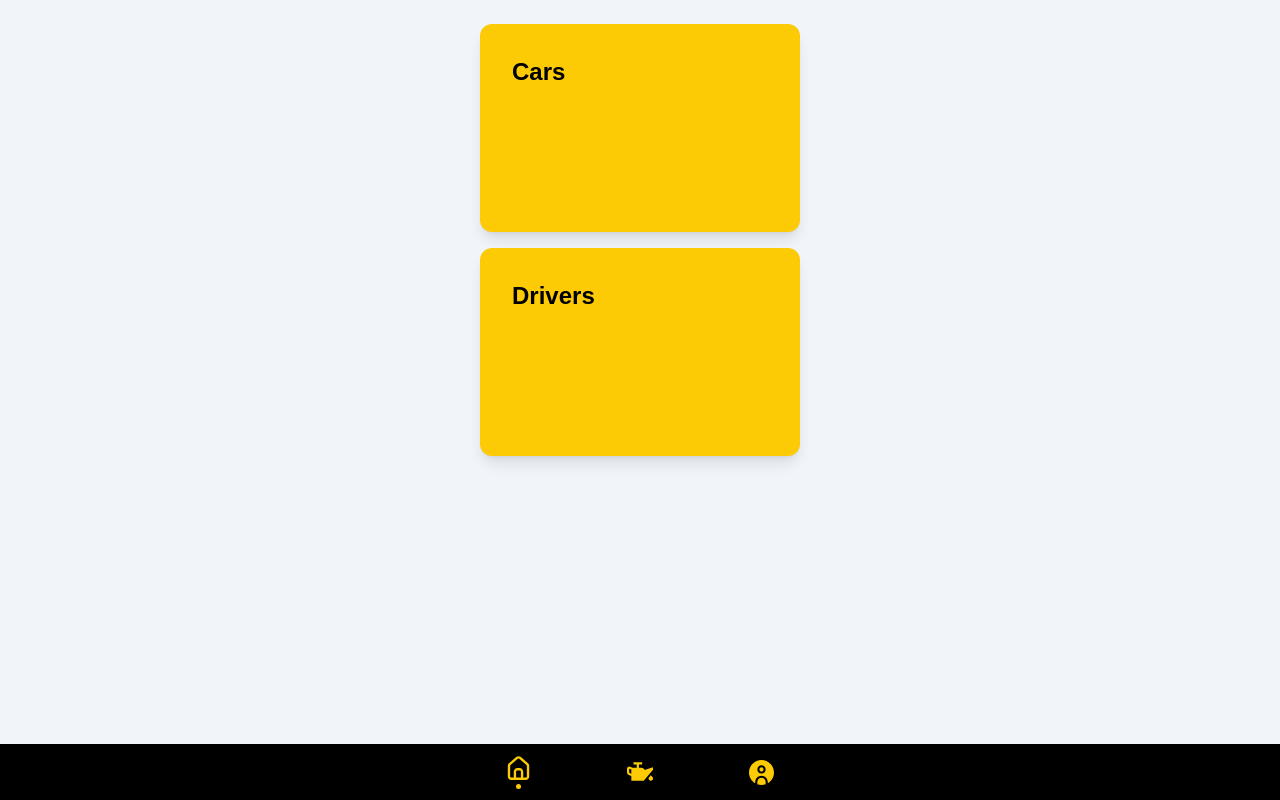
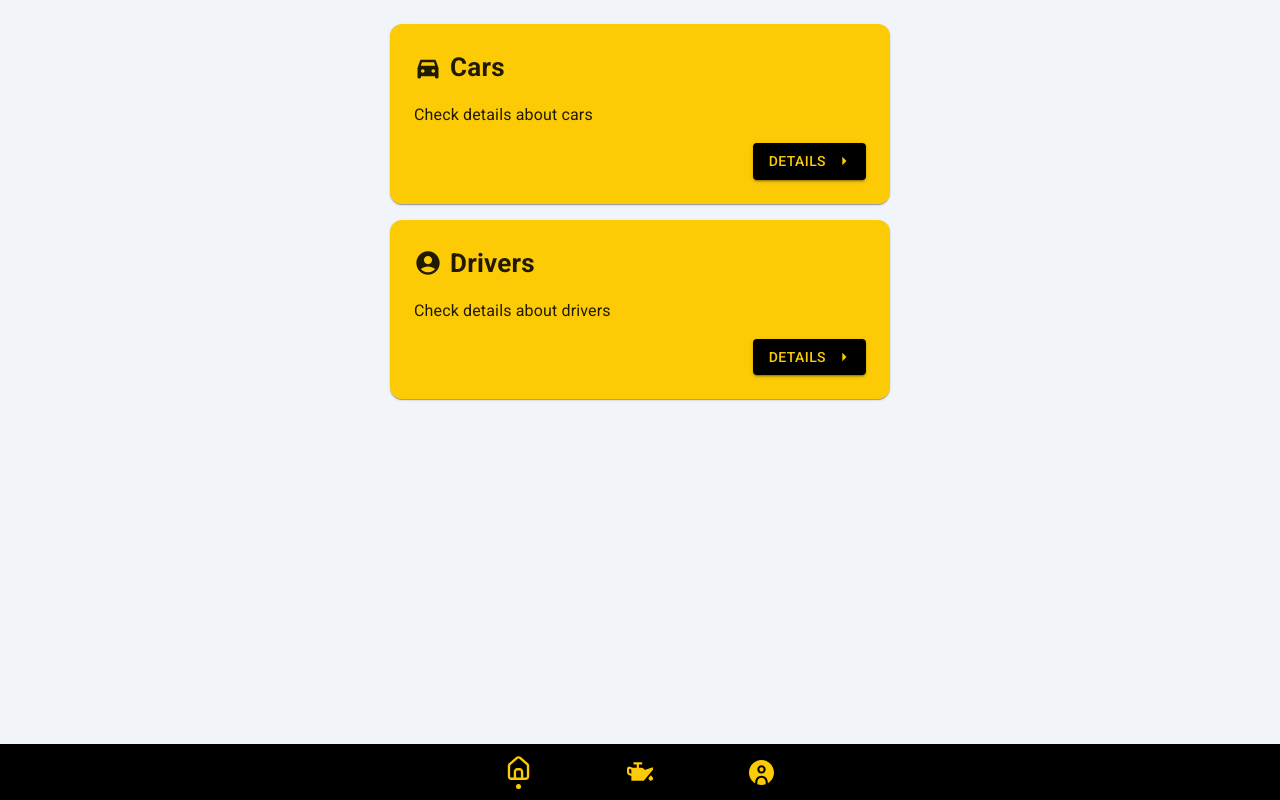
Before and after one commit to KaungHtetMon29/TaxiOwnerProject, a Next.js app: page / in a window 1280 px wide. Built offline with nearby package versions, Linux system fonts and the light colour scheme.

Commit message:
MUI test

```diff
--- a/package.json
+++ b/package.json
@@ -9,6 +9,10 @@
     "lint": "next lint"
   },
   "dependencies": {
+    "@emotion/react": "^11.11.3",
+    "@emotion/styled": "^11.11.0",
+    "@mui/icons-material": "^5.15.2",
+    "@mui/material": "^5.15.2",
     "next": "14.0.1",
     "react": "^18",
     "react-dom": "^18",
--- a/src/components/card/Card.tsx
+++ b/src/components/card/Card.tsx
@@ -1,13 +1,77 @@
 import Link from "next/link";
+import ArrowRightIcon from "@mui/icons-material/ArrowRight";
+import {
+  Box,
+  Button,
+  CardActions,
+  CardContent,
+  CardHeader,
+  IconButton,
+  Card as MUICard,
+  Typography,
+} from "@mui/material";
+import { theme } from "@/pages/_app";
 
-function Cardframe(props: { children: React.ReactNode; path: string }) {
+function Cardframe(props: {
+  children: React.ReactNode;
+  path: string;
+  content: string;
+  title: string;
+  icon: any;
+}) {
   return (
-    <Link
+    <MUICard
+      sx={{ width: { xs: 340, sm: 500 }, borderRadius: 3, padding: 2 }}
+      style={{ backgroundColor: theme.palette.primary.main }}
+    >
+      <CardHeader
+        sx={{ padding: 1 }}
+        title={
+          <Box
+            sx={{
+              display: "flex",
+              alignItems: "center",
+              gap: 1,
+            }}
+          >
+            {props.icon}
+            <Typography
+              style={{
+                fontWeight: "bold",
+                fontSize: 26,
+              }}
+            >
+              {props.title}
+            </Typography>
+          </Box>
+        }
+        style={{ fontWeight: "bold" }}
+      />
+      <CardContent sx={{ padding: 1 }}>
+        <Typography variant="body1">{props.content}</Typography>
+      </CardContent>
+      <CardActions sx={{ justifyContent: "flex-end" }}>
+        <Button
+          size="medium"
+          endIcon={<ArrowRightIcon />}
+          variant="contained"
+          style={{
+            backgroundColor: theme.palette.secondary.main,
+            color: theme.palette.primary.main,
+          }}
+        >
+          <Link href={`/${props.path}`}>Details</Link>
+        </Button>
+      </CardActions>
+    </MUICard>
+  );
+}
+export default Cardframe;
+{
+  /* <Link
       className="w-80 h-52 bg-primary rounded-xl p-8 shadow-lg"
       href={`/${props.path}`}
     >
       {props.children}
-    </Link>
-  );
+    </Link> */
 }
-export default Cardframe;
--- a/src/pages/_app.tsx
+++ b/src/pages/_app.tsx
@@ -3,7 +3,14 @@ import "@/styles/globals.css";
 import type { AppProps } from "next/app";
 import Head from "next/head";
 import taxi from "../assets/taxi.ico";
+import { ThemeProvider, createTheme } from "@mui/material";
 
+export const theme = createTheme({
+  palette: {
+    primary: { main: "#FCCB06" },
+    secondary: { main: "#000000" },
+  },
+});
 export default function App({ Component, pageProps }: AppProps) {
   return (
     <>
@@ -11,12 +18,20 @@ export default function App({ Component, pageProps }: AppProps) {
         <title>Taxi Rental Helper</title>
         <meta http-equiv="Content-Type" content="text/html;charset=UTF-8" />
         <link rel="icon" href="/favicon.ico" />
+        <link rel="preconnect" href="https://fonts.googleapis.com" />
+        <link rel="preconnect" href="https://fonts.gstatic.com" />
+        <link
+          rel="stylesheet"
+          href="https://fonts.googleapis.com/css2?family=Roboto:wght@300;400;500;600;700&display=swap"
+        />
       </Head>
-      <Nav>
-        <div className="pb-20 font-segoe">
-          <Component {...pageProps} />
-        </div>
-      </Nav>
+      <ThemeProvider theme={theme}>
+        <Nav>
+          <div className="pb-20 font-segoe">
+            <Component {...pageProps} />
+          </div>
+        </Nav>
+      </ThemeProvider>
     </>
   );
 }
--- a/src/pages/index.tsx
+++ b/src/pages/index.tsx
@@ -1,16 +1,37 @@
 import Image from "next/image";
 import { Inter } from "next/font/google";
+import DirectionsCarFilledIcon from "@mui/icons-material/DirectionsCarFilled";
+import {
+  Button,
+  CardActions,
+  CardContent,
+  CardHeader,
+  IconButton,
+  Card as MUICard,
+  Typography,
+} from "@mui/material";
 import Card from "@/components/card/Card";
+import AccountCircleIcon from "@mui/icons-material/AccountCircle";
 
 const inter = Inter({ subsets: ["latin"] });
 
 export default function Home() {
   return (
     <div className="flex items-center flex-col gap-4 pt-6">
-      <Card path="cars">
+      <Card
+        path="cars"
+        content="Check details about cars"
+        title="Cars"
+        icon={<DirectionsCarFilledIcon sx={{ fontSize: 28 }} />}
+      >
         <h1 className="text-2xl font-bold ">Cars</h1>
       </Card>
-      <Card path="drivers">
+      <Card
+        icon={<AccountCircleIcon sx={{ fontSize: 28 }} />}
+        path="drivers"
+        content="Check details about drivers"
+        title="Drivers"
+      >
         <h1 className="text-2xl font-bold ">Drivers</h1>
       </Card>
     </div>
```
Also changed, not shown: 1 other file (tests, documents, lock files or other folders).
